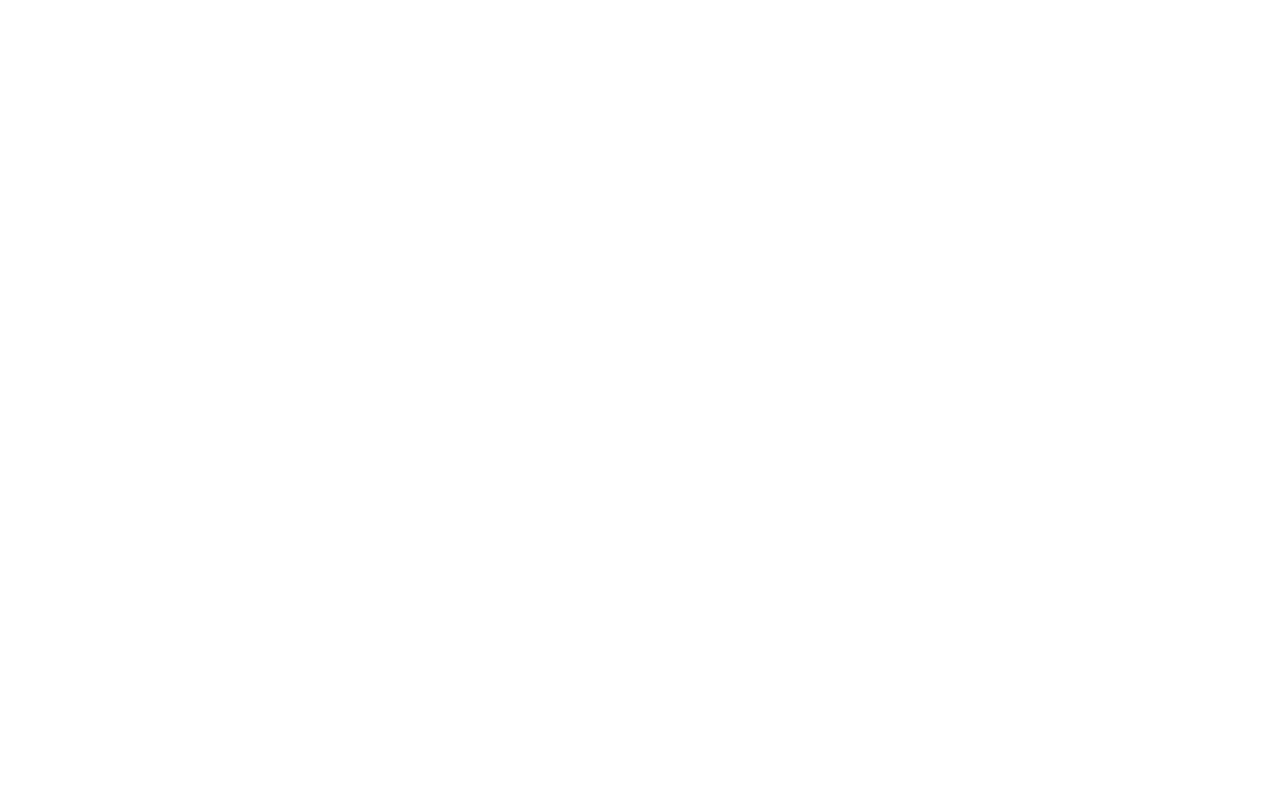
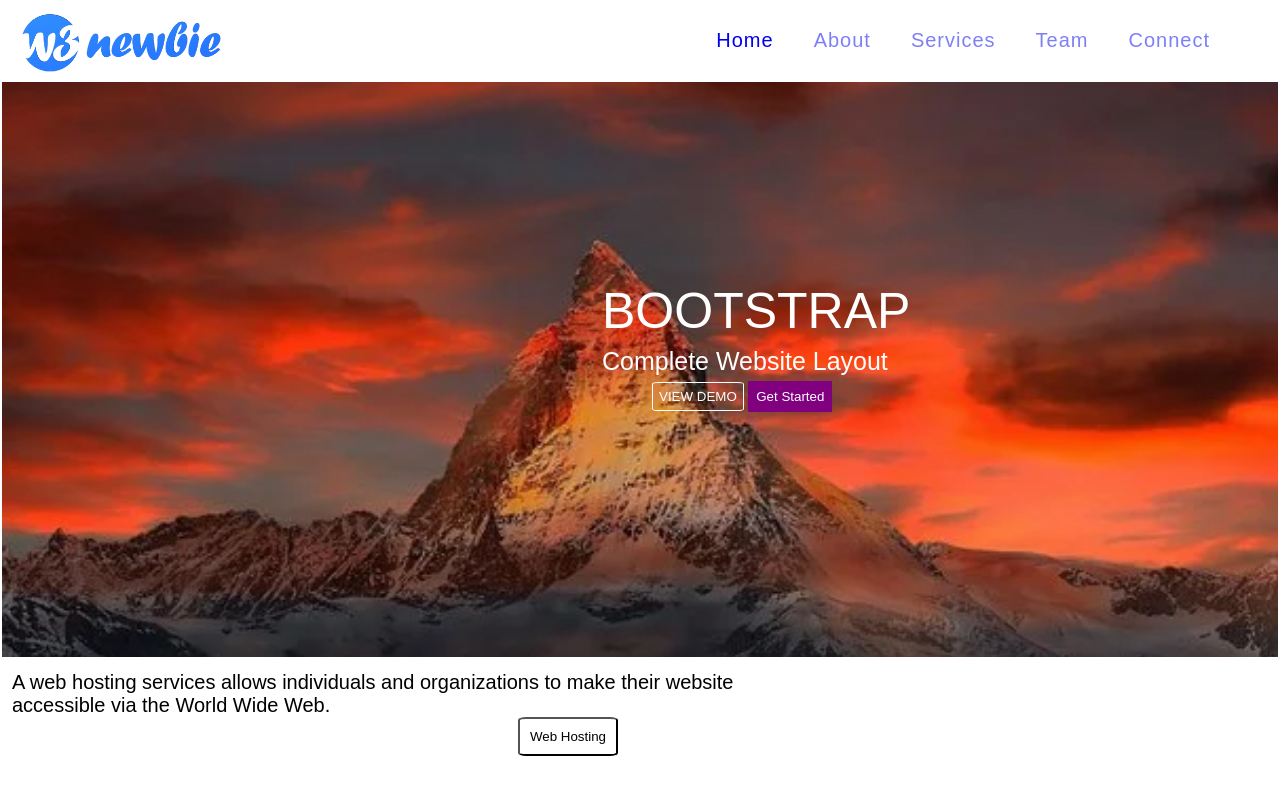
Before and after one commit to AKY07/pract, a plain HTML site: page index.html in a window 1280 px wide. Drawn offline with Linux system fonts and the light colour scheme.

Commit message:
first commit

```diff
--- /dev/null
+++ b/index.css
@@ -0,0 +1,114 @@
+*{
+    margin: 0;
+    padding: 0;
+    box-sizing: border-box;
+    font-family: 'Poppins', sans-serif;
+}
+.back{
+    height: 100%;
+    width: 100%;
+    background-position: center;
+    background-size: cover;
+    position: absolute;
+}
+
+
+
+nav{
+    height: 80px;
+    background-color:white;
+    display: flex;
+    align-items: center;
+    justify-content: space-between;
+    padding: 0px 50px 0px 20px;
+
+}
+
+nav .logo{
+    margin-right: 30px;
+}
+nav .logo img{
+    height: 80px;
+}
+nav ul{
+    display: flex;
+    list-style: none;
+}
+nav ul li{
+    margin: 0 10px;
+
+}
+nav ul li a{
+    /* color: black; */
+    text-decoration: none;
+    font-size: 12px;
+    font-weight: 500;
+    letter-spacing: 1px;
+    padding: 8px 10px;
+    border-radius: 5px;
+    font-size: 20px;
+    opacity: 0.5;
+}
+.active{
+    opacity: 1;
+}
+.mid{
+    color: white;
+    border: 2px solid white;
+    height: 579px;
+    background-image: url('./mountains-862870__340.webp');
+    background-repeat: no-repeat;
+    background-position: center;
+    background-size: cover;
+    margin: 0%;
+    padding: 0;
+}
+.mid h1{
+    margin-top: 200px;
+    margin-left: 600px;
+    font-weight: lighter;
+    font-size: 50px;
+}
+.mid p{
+    margin-left: 600px;
+    margin-top: 7px;
+    font-size: 25px;
+    font-weight: lighter;
+}
+.button{
+    margin-top: 5px;
+    margin-left: 650px;
+}
+.btn{
+    padding: 6px;
+    background-color: transparent;
+}
+#whi{
+    color: white;
+    border: 1px solid white;
+    border-radius: 7%;
+}
+footer{
+    background-color: white;
+    padding: 10px 10px 1px 10px;
+    border: 2px solid white;
+    color: black;
+    font-size: 20px;
+}
+footer p{
+    display: inline-block;
+}
+footer button{
+    margin-right: 650px;
+    float: right;
+    padding: 10px;
+    border-radius: 1px solid black;
+    background-color: transparent;
+    border-radius: 8%;
+}
+
+#pur{
+    background-color: purple;
+    color: white;
+    border: 2px solid purple;
+}
--- a/index.html
+++ b/index.html
@@ -1,12 +1,44 @@
 <!DOCTYPE html>
 <html lang="en">
+
 <head>
     <meta charset="UTF-8">
     <meta http-equiv="X-UA-Compatible" content="IE=edge">
     <meta name="viewport" content="width=device-width, initial-scale=1.0">
-    <title>Document</title>
+    <title>Full Stack Project</title>
+    <link rel="stylesheet" href="index.css">
 </head>
+
 <body>
+    <div class="back">
+        <nav>
 
+            <div class="logo"><img src="./w3newbie-logo.png" alt=""></div>
+
+            </label>
+            <ul>
+                <li><a class="active" href="#">Home</a></li>
+                <li><a href="./aboutus.html">About</a></li>
+                <li><a href="#">Services</a></li>
+                <li><a href="#">Team</a></li>
+                <li><a href="#">Connect</a></li>
+            </ul>
+        </nav>
+        <div class="mid">
+            <h1>BOOTSTRAP</h1>
+               <p>Complete Website Layout</p>
+              <div class="button">
+                     <button class="btn" id="whi">VIEW DEMO</button>
+                     <button class="btn" id="pur">Get Started</button>
+              </div>
+
+
+        </div>
+        <footer>
+            <p>A web hosting services allows individuals and organizations to make their website <br> accessible via the World Wide Web.</p>
+            <button>Web Hosting</button>
+        </footer>
+    </div>
 </body>
+
 </html>
```
Also changed, not shown: mountains-862870__340.webp (added), w3newbie-logo.png (added).
